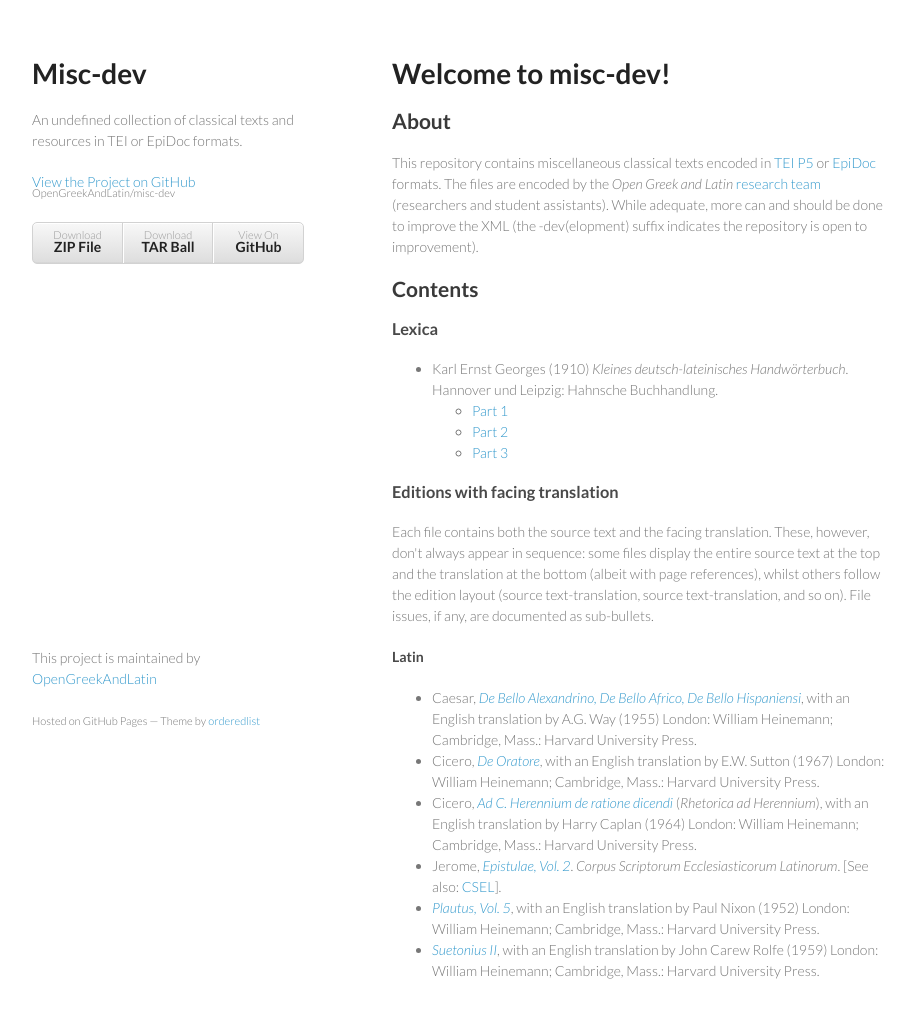
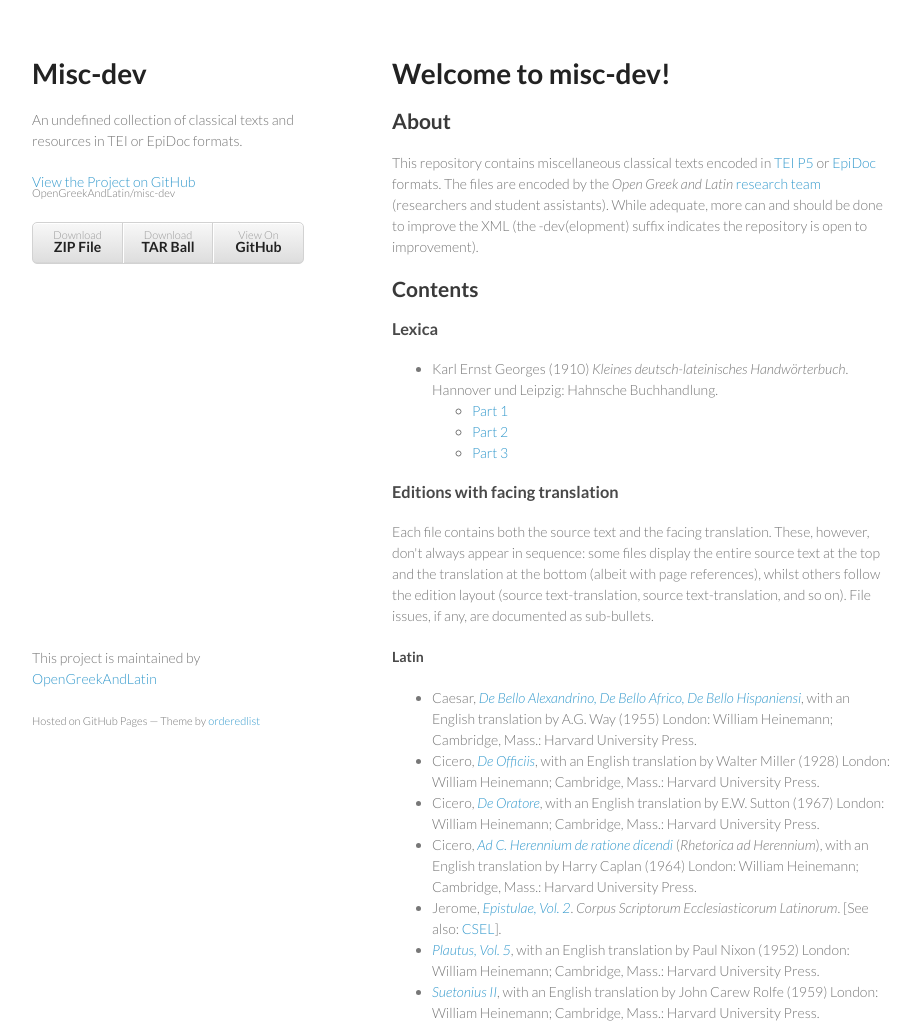
Before and after one commit to OpenGreekAndLatin/misc-dev, a plain HTML site: page index.html in a window 1280 px wide. Shown: the whole page, without its empty margins (178-1098 px from the left). Drawn offline with Linux system fonts and the light colour scheme.

```diff
--- a/index.html
+++ b/index.html
@@ -64,6 +64,7 @@
 
 <ul>
 <li>Caesar, <em><a href="https://github.com/OpenGreekAndLatin/misc-dev/blob/master/caesar_1955.xml">De Bello Alexandrino, De Bello Africo, De Bello Hispaniensi</a></em>, with an English translation by A.G. Way (1955) London: William Heinemann; Cambridge, Mass.: Harvard University Press.</li>
+<li>Cicero, <em><a href="https://github.com/OpenGreekAndLatin/misc-dev/blob/master/ciceroDeOfficiis.xml">De Officiis</a></em>, with an English translation by Walter Miller (1928) London: William Heinemann; Cambridge, Mass.: Harvard University Press.</li>
 <li>Cicero, <em><a href="https://github.com/OpenGreekAndLatin/misc-dev/blob/master/deOratore_1967.xml">De Oratore</a></em>, with an English translation by E.W. Sutton (1967) London: William Heinemann; Cambridge, Mass.: Harvard University Press.</li>
 <li>Cicero, <em><a href="https://github.com/OpenGreekAndLatin/misc-dev/blob/master/adHerennium_1964.xml">Ad C. Herennium de ratione dicendi</a></em> (<em>Rhetorica ad Herennium</em>), with an English translation by Harry Caplan (1964) London: William Heinemann; Cambridge, Mass.: Harvard University Press.</li>
 <li>Jerome, <em><a href="https://github.com/OpenGreekAndLatin/misc-dev/blob/master/hieronymusEpistulae_2.xml">Epistulae, Vol. 2</a></em>. <em>Corpus Scriptorum Ecclesiasticorum Latinorum</em>. [See also: <a href="https://github.com/OpenGreekAndLatin/csel-dev/blob/master/CSEL55.xml">CSEL</a>].</li>
```
Also changed, not shown: params.json (+1 -1 lines).
